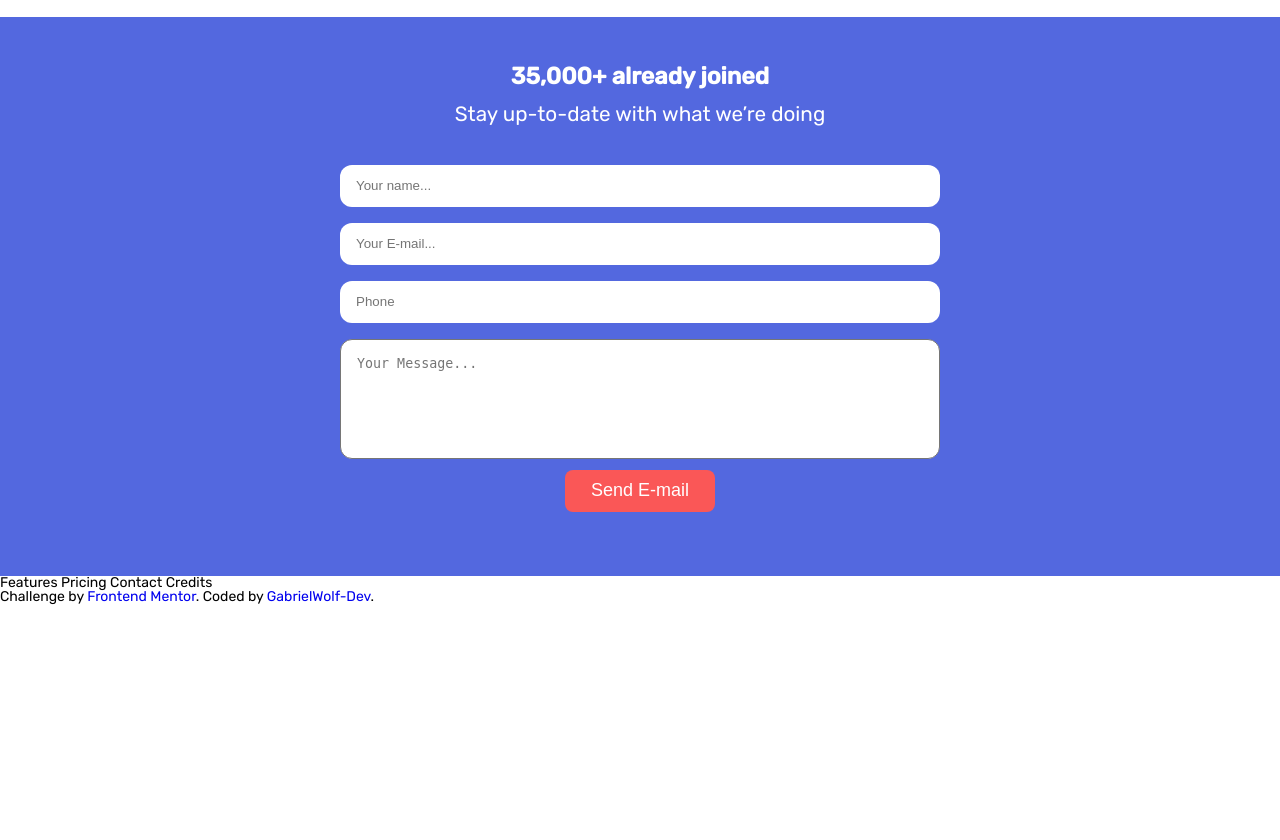
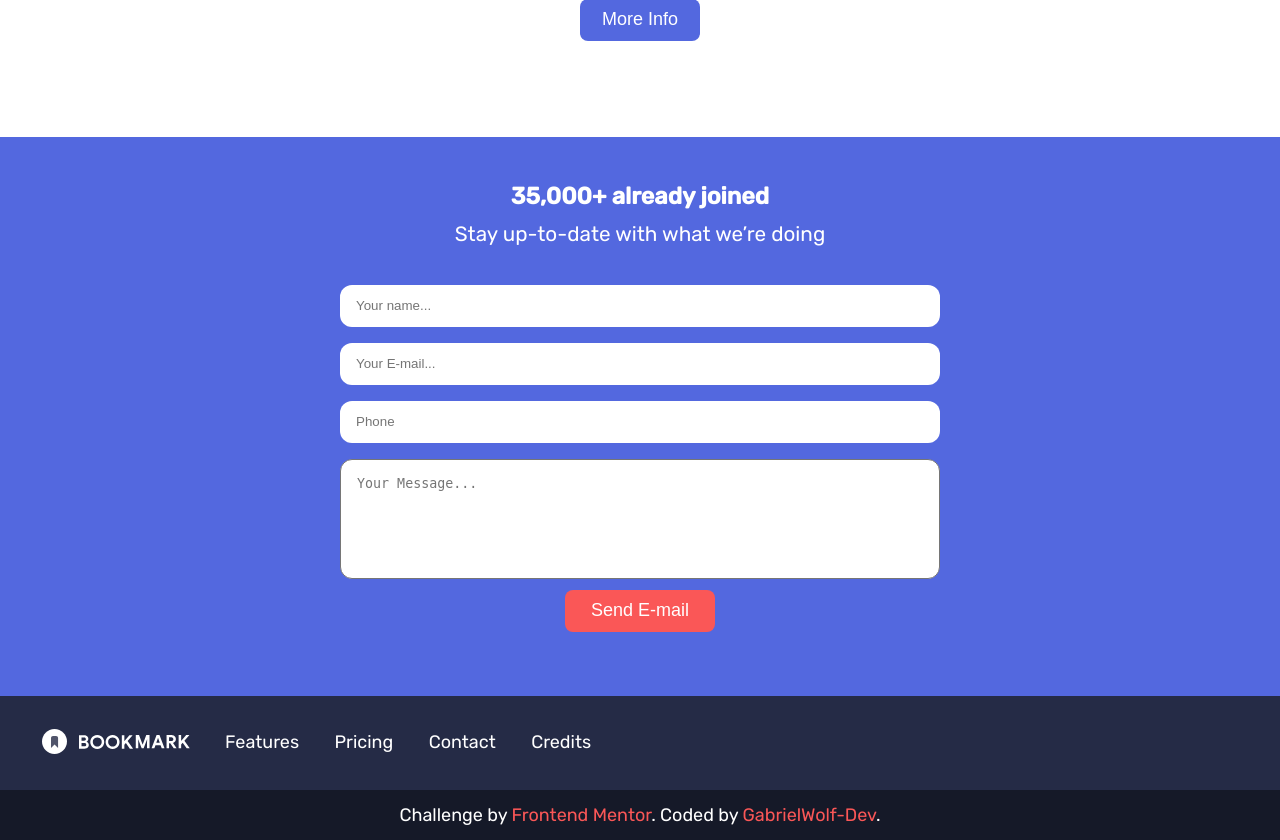
Before and after one commit to GabrielWolf-Dev/frontend-mentor-challenges, a PHP site: page / in a window 1280 px wide. Shown: the part 2506-3346 px from the top of the page. Before the commit the page ends 3111 px from the top, so only its background shows below. Run offline with PHP 8.4, Linux system fonts and the light colour scheme; some libraries are stand-ins or nearby versions.

Commit message:
Update
Footer section finished

```diff
--- a/bookmark-landing-page/index.html
+++ b/bookmark-landing-page/index.html
@@ -228,17 +228,31 @@
     </form><!--contact-form__form-->
   </section><!--contact-form-->
 
-  Features
-  Pricing
-  Contact
-  Credits
+  <footer class="footer">
+    <nav class="footer__nav">
+      <ul class="footer__list-links">
+        <li class="footer__list-links__link"><img src="./assets/images/logo-bookmark-white.svg" alt="Logo da Bookmark" /></li>
+        <li class="footer__list-links__link"><a class="text-white nav-links" href="#">Features</a></li>
+        <li class="footer__list-links__link"><a class="text-white nav-links" href="#">Pricing</a></li>
+        <li class="footer__list-links__link"><a class="text-white nav-links" href="#">Contact</a></li>
+        <li class="footer__list-links__link"><a class="text-white nav-links" href="#">Credits</a></li>
+      </ul><!--footer__list-links-->
 
-  <footer>
-    <p class="attribution">
-      Challenge by <a href="https://www.frontendmentor.io?ref=challenge" target="_blank">Frontend Mentor</a>.
-      Coded by <a href="#">GabrielWolf-Dev</a>.
-    </p>
-  </footer>
+      <ul class="footer__list-social">
+        <li class="footer__list-social__link">
+          <a class="text-white" target="_blank" href="https://twitter.com/"><i class="fab fa-twitter"></i></a>
+        </li>
+        <li class="footer__list-social__link">
+          <a class="text-white" target="_blank" href="https://pt-br.facebook.com/"><i class="fab fa-facebook-square"></i></a>
+        </li>
+      </ul><!--footer__list-social-->
+    </nav><!--footer__nav-->
+  </footer><!--footer-->
+
+  <article class="attribution">
+    Challenge by <a href="https://www.frontendmentor.io?ref=challenge" target="_blank">Frontend Mentor</a>.
+    Coded by <a href="https://github.com/GabrielWolf-Dev" target="_blank">GabrielWolf-Dev</a>.
+  </article>
   <script src="./js/libs/all.min.js"></script>
   <script type="module" src="./js/index.js"></script>
 </body>
--- /dev/null
+++ b/bookmark-landing-page/styles/components/_footer.scss
@@ -0,0 +1,59 @@
+.footer {
+    @include container(100%, block, 24px);
+    background-color: $dark-blue;
+    text-align: center;
+
+    .footer__nav {
+        display: flex;
+        justify-content: center;
+        align-items: center;
+        flex-direction: column;
+    }
+
+    .footer__list-links__link {
+        margin: 16px 0;
+    }
+
+    .footer__list-social { margin: 16px 0; }
+    .footer__list-social__link {
+        display: inline-block;
+        margin: 0 16px;
+        font-size: 32px;
+
+        @media (max-width: 368px) { font-size: 24px; }
+    }
+}
+
+.attribution {
+    width: 100%;
+    padding: 16px 2%;
+    background-color: $darker-blue;
+    @extend .text-white;
+    @extend .nav-links;
+    text-align: center;
+
+    a {
+        color: $soft-red;
+        transition: all ease-out .3s;
+
+        &:hover { opacity: 0.8; }
+    }
+}
+
+@media (min-width: $w-mobile) {
+    .footer {
+        @include container(100%, block, 24px);
+
+        .footer__nav {
+            justify-content: space-between;
+            flex-direction: initial;
+        }
+
+        .footer__list-links__link {
+            display: inline-block;
+            margin: 0 16px;
+            height: 100%;line-height: 100%;
+            vertical-align: middle;
+        }
+    }
+}
--- a/bookmark-landing-page/styles/main.scss
+++ b/bookmark-landing-page/styles/main.scss
@@ -18,6 +18,7 @@
 @import './components/extensions';
 @import './components/questions';
 @import './components/form';
+@import './components/footer';
 
 // Utilities:
 @import './utilities';
--- a/bookmark-landing-page/styles/settings/_colors.scss
+++ b/bookmark-landing-page/styles/settings/_colors.scss
@@ -5,4 +5,5 @@ $soft-red: hsl(0, 94%, 66%);
 // Neutral Colors:
 $grayish-blue: hsl(229, 8%, 60%);
 $dark-blue: hsl(229, 31%, 21%);
+$darker-blue: hsl(227, 30%, 12%);
 $dark-blue-opacity: hsla(229, 31%, 21%, 0.9);
--- a/bookmark-landing-page/styles/tools/_mixins.scss
+++ b/bookmark-landing-page/styles/tools/_mixins.scss
@@ -1,11 +1,11 @@
 $w-mixin-border-lines: 80%;
 
-@mixin container($width, $display, $m-y) {
+@mixin container($width, $display, $p-y) {
     width: 100%;
     max-width: $width;
     display: $display;
-    padding: 0 2%;
-    margin: $m-y auto;
+    padding: $p-y 2%;
+    margin: 0 auto;
 }
 
 @mixin btn($width, $border, $bg, $color-text) {
```
Also changed, not shown: bookmark-landing-page/styles/main.css, 1 other file.
